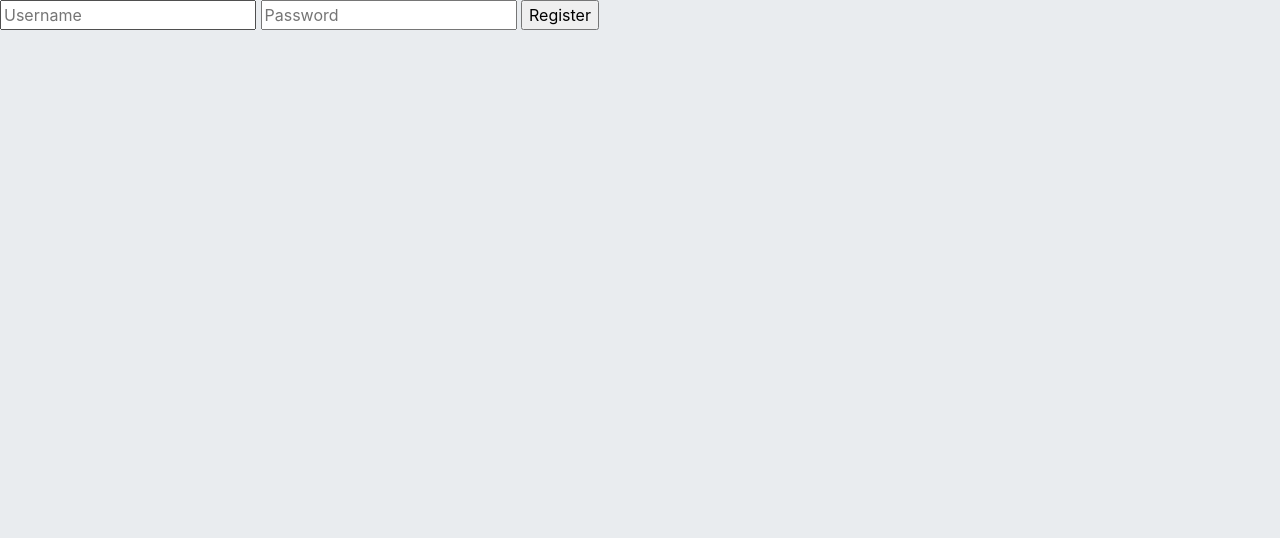
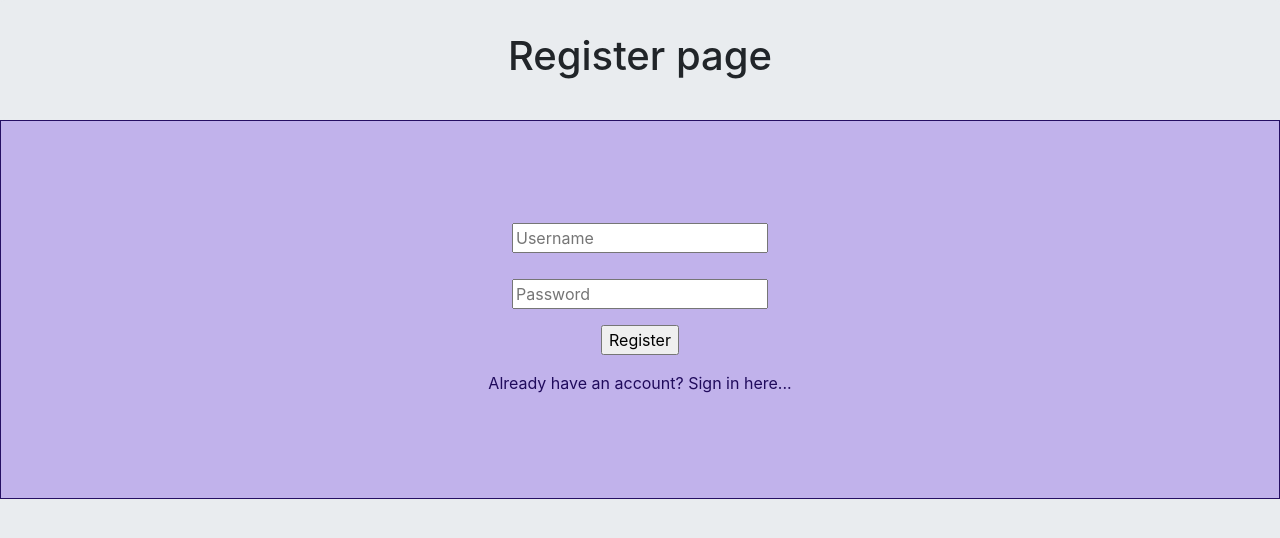
Before and after one commit to AdamWonia/employee-management-python-flask, a Flask app: page /register in a window 1280 px wide. Shown: the top 538 px of the page. Run offline with Flask 2, Linux system fonts and the light colour scheme; some libraries are stand-ins or nearby versions.

Commit message:
register page appearance made

```diff
--- a/my_app/templates/register.html
+++ b/my_app/templates/register.html
@@ -3,10 +3,27 @@
 {% block title %} Register page {% endblock %}
 
 {% block body %}
+<div>
+    <div class="well text-center login-header">
+        <h1>Register page</h1>
+    </div>
+
+    <div>
+        <div class="login-form">
             <form method="POST" action="">
                 {{ form.hidden_tag() }}
+                <div class="mb-3">
                     {{ form.username }}
+                </div>
+                <div class="mb-3" style="padding-top: 10px;">
                     {{ form.password }}
+                </div>
+                <div class="mb-3">
                     {{ form.submit }}
+                </div>
+                <a href="/" class="a-tag">Already have an account? Sign in here...</a>
             </form>
+        </div>
+    </div>
+</div>
 {% endblock %}
```
Lines whose indentation alone changed are shown as unchanged.
